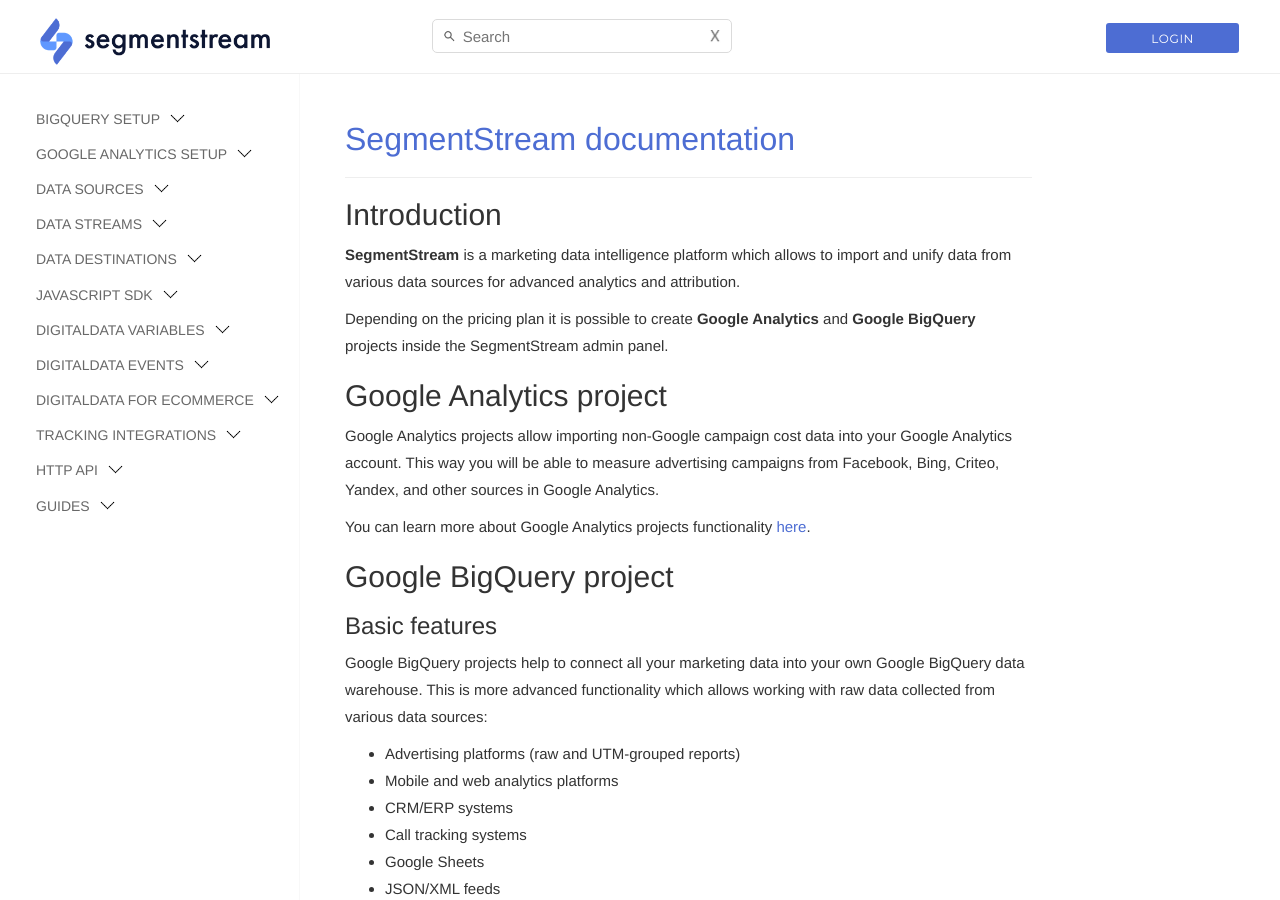
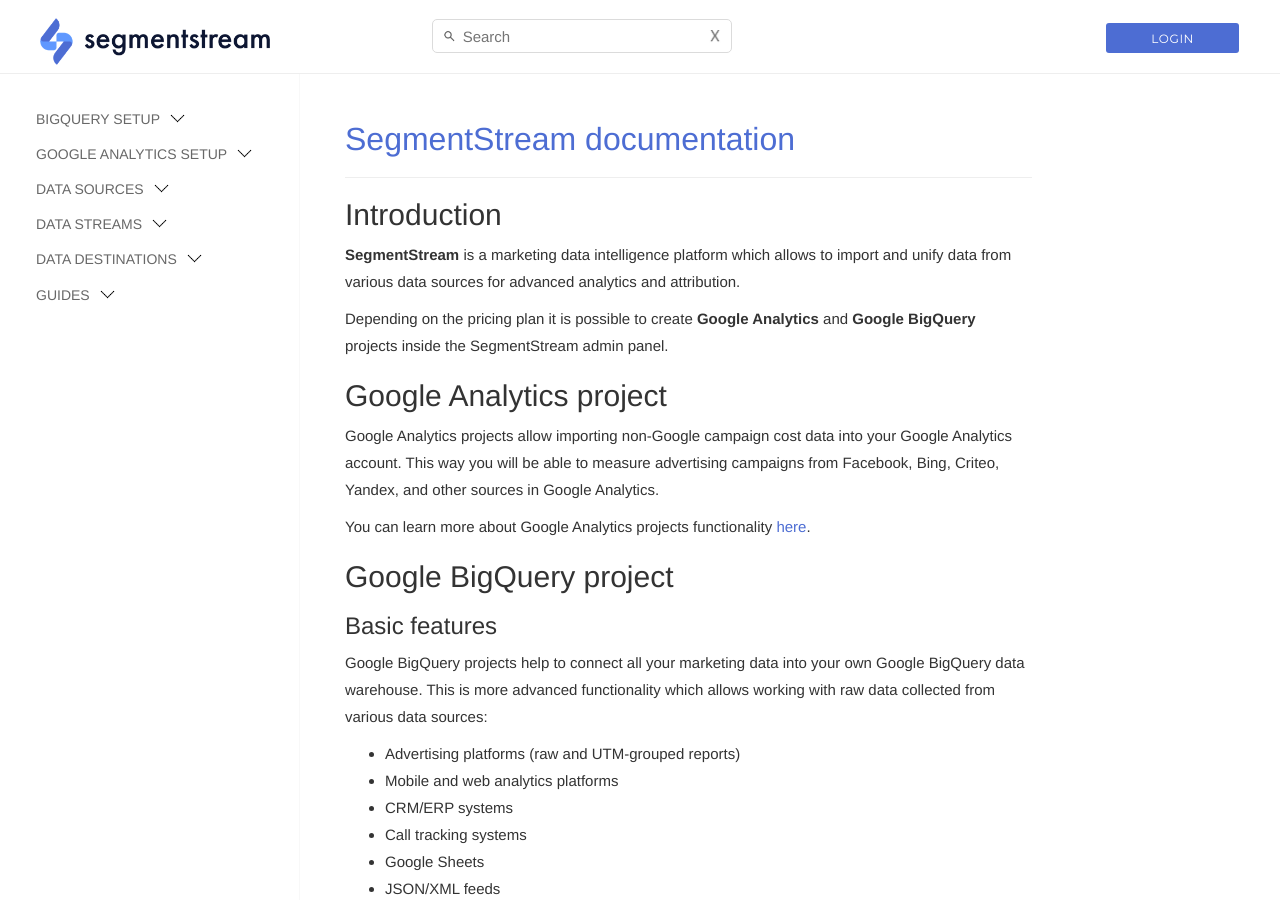
Before and after one commit to segmentstream-com/segmentstream-com.github.io, a Jekyll site: the page built from index.md, in a window 1280 px wide and 900 px high. Built offline with Jekyll 4.4.1, drawn with Linux system fonts in a browser that asks for light colours; nearby versions of some CDN libraries; our own code applies the rules of GitHub Pages for plain Markdown files.

Commit message:
removed legacy docs

```diff
--- a/_config.yml
+++ b/_config.yml
@@ -20,12 +20,6 @@
     ['datasources', 'Data Sources'],
     ['datastreams', 'Data Streams'],
     ['datadestinations', 'Data Destinations'],
-    ['javascript-sdk', 'JavaScript SDK'],
-    ['digitaldata', 'DigitalData Variables'],
-    ['events', 'DigitalData Events'],
-    ['ecommerce', 'DigitalData for Ecommerce'],
-    ['integrations', 'Tracking Integrations'],
-    ['http-api', 'HTTP API'],
     ['guides', 'Guides']
 ]
 
```
